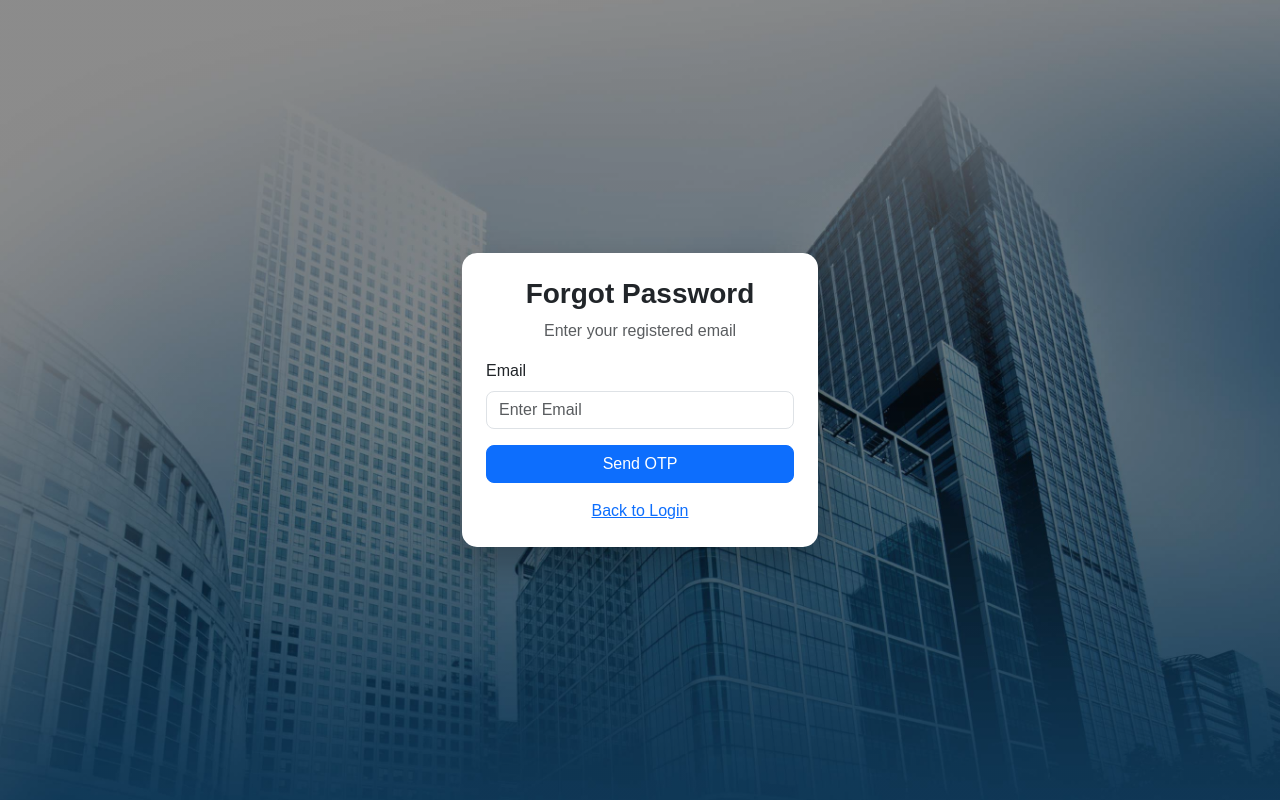
After one commit to aditi-sharma-dev/Technosignia-Internship-Practice-Repository, a Django app: page /employees/forgot-password-page/ in a window 1280 px wide. The commit adds this page. Run offline with Django 5.2, Linux system fonts and the light colour scheme.

Commit message:
Added forgot password and reset password feature

```diff
--- a/Employee Management API/employees/models.py
+++ b/Employee Management API/employees/models.py
@@ -37,6 +37,8 @@ class Employee(models.Model):
         default="User"
     )
     Profile_Photo=models.ImageField(upload_to='profile_photos/',blank=True,null=True, default="profile_photos/default.jpg")
+    OTP=models.CharField(max_length=6,blank=True,default=True)
+    OTP_Created_At=models.DateTimeField(blank=True,null=True)
 
     def __str__(self):
         return self.Name
--- /dev/null
+++ b/Employee Management API/employees/templates/forgot_password.html
@@ -0,0 +1,132 @@
+<!DOCTYPE html>
+<html lang="en">
+<head>
+    <meta charset="UTF-8">
+    <meta name="viewport" content="width=device-width, initial-scale=1.0">
+    <title>Forgot Password</title>
+
+    <link href="https://cdn.jsdelivr.net/npm/bootstrap@5.3.7/dist/css/bootstrap.min.css" rel="stylesheet">
+
+    <style>
+        body{
+            background: linear-gradient(rgba(0,0,0,.45), rgba(0,0,0,.45)),
+                        url("/static/images/company.jpg");
+            background-size: cover;
+            background-position: center;
+            min-height:100vh;
+            font-family:Arial,sans-serif;
+        }
+
+        .card{
+            max-width:430px;
+            margin:auto;
+            border:none;
+            border-radius:15px;
+            box-shadow:0 15px 35px rgba(0,0,0,.25);
+        }
+
+        .form-control{
+            border-radius:8px;
+        }
+
+        .btn{
+            border-radius:8px;
+        }
+    </style>
+
+</head>
+<body>
+
+<div class="container">
+    <div class="row vh-100 justify-content-center align-items-center">
+
+        <div class="col-lg-4 col-md-5 col-sm-8 col-11">
+
+            <div class="card p-4">
+
+                <h3 class="text-center fw-bold">
+                    Forgot Password
+                </h3>
+
+                <p class="text-center text-muted">
+                    Enter your registered email
+                </p>
+
+                <form id="forgotForm">
+
+                    {% csrf_token %}
+
+                    <div class="mb-3">
+                        <label class="form-label">Email</label>
+
+                        <input type="email"
+                               id="email"
+                               class="form-control"
+                               placeholder="Enter Email"
+                               required>
+                    </div>
+
+                    <button class="btn btn-primary w-100">
+                        Send OTP
+                    </button>
+
+                    <div class="text-center mt-3">
+                        <a href="{% url 'login_page' %}">
+                            Back to Login
+                        </a>
+                    </div>
+
+                </form>
+
+            </div>
+
+        </div>
+
+    </div>
+</div>
+
+<script>
+
+const form=document.getElementById("forgotForm");
+
+form.addEventListener("submit",async function(e){
+
+    e.preventDefault();
+
+    const csrftoken=document.querySelector("[name=csrfmiddlewaretoken]").value;
+
+    const response=await fetch("/employees/forgot-password/",{
+
+        method:"POST",
+
+        headers:{
+            "Content-Type":"application/json",
+            "X-CSRFToken":csrftoken
+        },
+
+        body:JSON.stringify({
+
+            Email:document.getElementById("email").value
+
+        })
+
+    });
+
+    const result=await response.json();
+
+    alert(result.message);
+
+    if(response.ok){
+
+        localStorage.setItem("reset_email",document.getElementById("email").value);
+
+        window.location.href="/employees/verify-otp-page/";
+
+    }
+
+});
+
+</script>
+
+</body>
+</html>
--- a/Employee Management API/employees/templates/login.html
+++ b/Employee Management API/employees/templates/login.html
@@ -96,7 +96,12 @@
                                class="form-control"
                                placeholder="Enter your password">
                     </div>
+                    <div class="text-end mb-3">
+                        <a href="{% url 'forgot_password_page' %}" class="text-decoration-none">
+                           Forgot Password?
+                        </a>
 
+                    </div>
 
                     <button type="submit" class="btn btn-primary w-100">
                         Sign In
--- a/Employee Management API/employees/urls.py
+++ b/Employee Management API/employees/urls.py
@@ -40,4 +40,10 @@ urlpatterns = [
     path("change-password/",views.change_password,name="change_password"),
     path("change-password-page/",views.change_password_page,name="change_password_page"),
     path("user-change-password-page/",views.user_change_password_page,name="user_change_password_page"),
+    path("forgot-password-page/", views.forgot_password_page, name="forgot_password_page"),
+    path("forgot-password/", views.forgot_password, name="forgot_password"),
+    path("verify-otp/", views.verify_otp, name="verify_otp"),
+    path("verify-otp-page/", views.verify_otp_page, name="verify_otp_page"),
+    path("reset-password/", views.reset_password, name="reset_password"),
+    path("reset-password-page/", views.reset_password_page, name="reset_password_page"),
 ]
--- a/Employee Management API/employees/views.py
+++ b/Employee Management API/employees/views.py
@@ -12,6 +12,9 @@ from django.db import transaction
 from django.contrib.auth.models import User
 from django.contrib.auth import authenticate
 from django.contrib.auth.hashers import check_password
+from django.core.mail import send_mail
+from django.conf import settings
+import random
 @api_view(['POST'])
 @permission_classes([IsAuthenticated])
 def add_employee(request):
@@ -357,3 +360,70 @@ def change_password_page(request):
     return render(request, "change_password.html")
 def user_change_password_page(request):
     return render(request, "user_change_password.html")
+def forgot_password_page(request):
+    return render(request, "forgot_password.html")
+@api_view(["POST"])
+def forgot_password(request):
+    email=request.data.get("Email")
+    if not email:
+        return Response({"message":"Email is required"},status=status.HTTP_400_BAD_REQUEST)
+
+    try:
+        employee=Employee.objects.get(Email=email)
+    except Employee.DoesNotExist:
+        return Response({"message":"Employee not found"},status=status.HTTP_400_BAD_REQUEST)
+    otp=random.randint(100000,999999)
+    employee.OTP=str(otp)
+    employee.save()
+
+    send_mail(
+        subject="Password Reset OTP",
+        message=f"Your OTP is: {otp}",
+        from_email=settings.EMAIL_HOST_USER,
+        recipient_list=[email],
+        fail_silently=False,
+    )
+
+    return Response(
+        {"message": "OTP sent successfully"},
+        status=status.HTTP_200_OK
+    )
+@api_view(["POST"])
+def verify_otp(request):
+    email=request.data.get("Email")
+    otp=request.data.get("OTP")
+    if not email or not otp:
+        return Response({"message":"Email and OTP are required"},status=status.HTTP_400_BAD_REQUEST)
+    try:
+        employee=Employee.objects.get(Email=email)
+    except Employee.DoesNotExist:
+        return Response({"message":"Employee not found"},status=status.HTTP_400_BAD_REQUEST)
+    if employee.OTP!=otp:
+        return Response({"message":"Invalid OTP"},status=status.HTTP_400_BAD_REQUEST)
+    return Response({"message":"OTP verified successfully"},status=status.HTTP_200_OK)
+def verify_otp_page(request):
+    return render(request, "verify_otp.html")
+@api_view(["POST"])
+def reset_password(request):
+    email=request.data.get("Email")
+    otp=request.data.get("OTP")
+    new_password=request.data.get("new_password")
+    confirm_password=request.data.get("confirm_password")
+    if not email or not otp or not new_password or not confirm_password:
+           return Response({"message":"All fields are required"},status=status.HTTP_400_BAD_REQUEST)
+
+    if new_password!=confirm_password:
+        return Response({"message":"Password do not match"},status=status.HTTP_400_BAD_REQUEST)
+    try:
+        employee=Employee.objects.get(Email=email,OTP=otp)
+    except Employee.DoesNotExist:
+        return Response({"message":"Invalid email or OTP"},status=status.HTTP_400_BAD_REQUEST)
+    user=employee.user
+    user.set_password(new_password)
+    user.save()
+
+    employee.OTP=""
+    employee.save()
+    return Response({"message":"Password reset successfully"},status=status.HTTP_200_OK)
+def reset_password_page(request):
+    return render(request, "reset_password.html")
```
Also changed, not shown: Employee Management API/EMS/settings.py (+8 -0 lines), Employee Management API/employees/templates/reset_password.html (added, +139 -0 lines), Employee Management API/employees/templates/verify_otp.html (added, +131 -0 lines), Employee Management API/employees/migrations/0007_employee_city_employee_otp_employee_otp_created_at_and_more.py (added).
